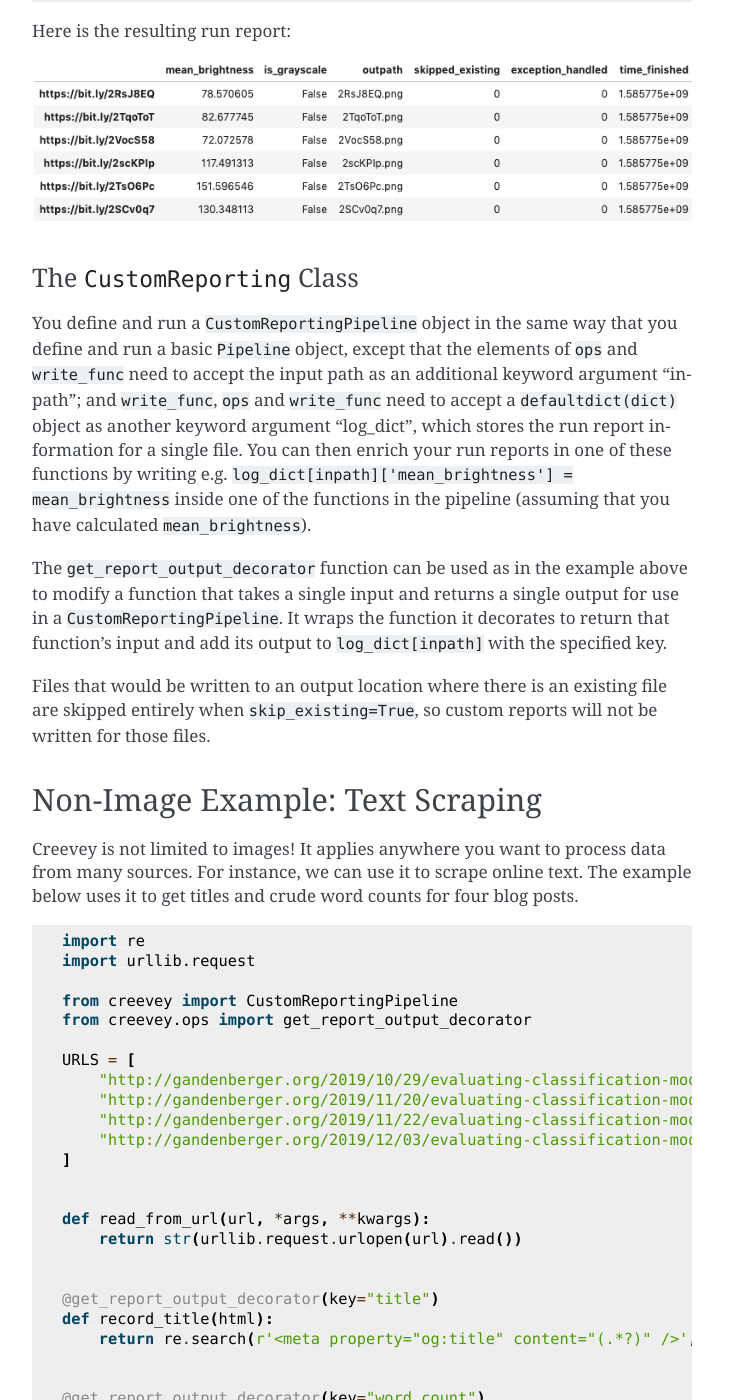
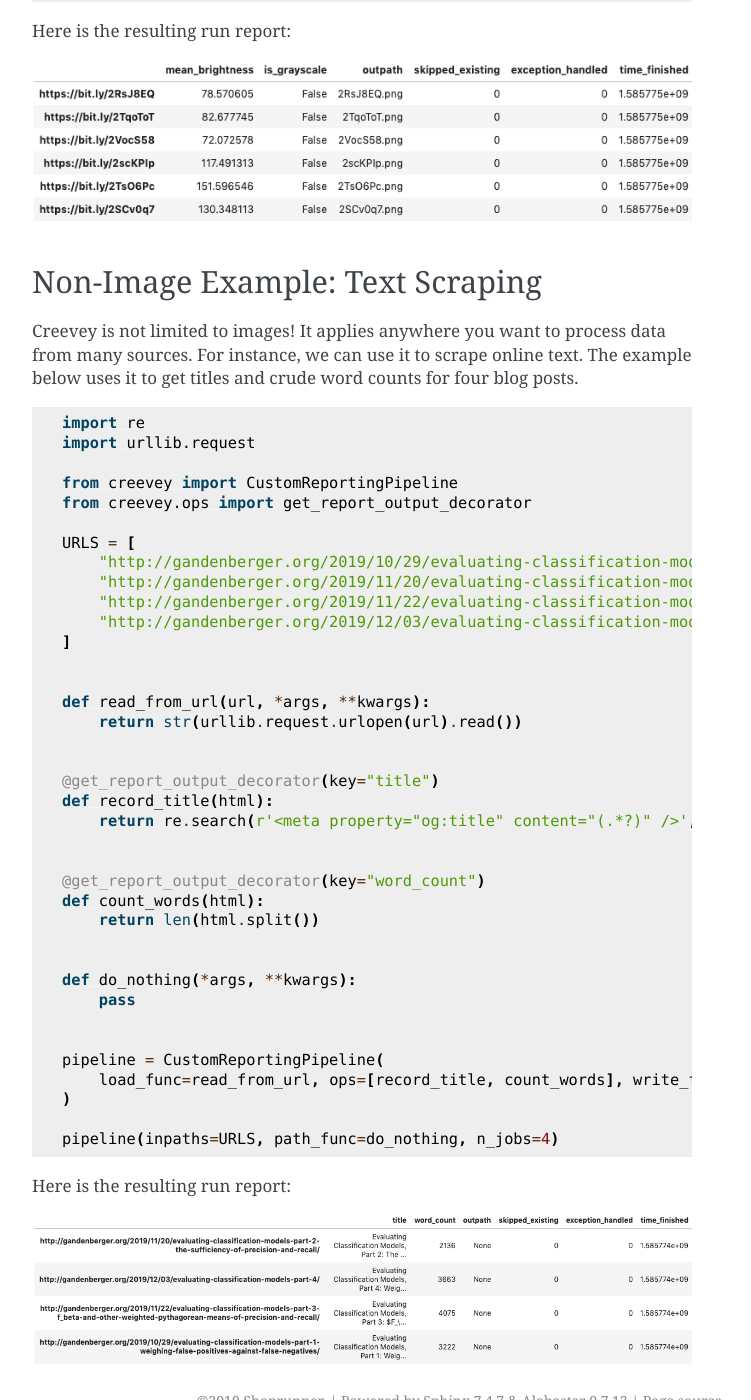
Before and after one commit to ShopRunner/wildebeest, a Sphinx documentation site: the page built from docs/quickstart.rst, in a window 1280 px wide and 1400 px high, scrolled down 2614 px. Shown: the whole window, without its empty margins (388-1139 px from the left). Built offline with Sphinx 7.4.7, drawn with Linux system fonts in a browser that asks for light colours; some of the changed text lies outside the part shown.

Commit message:
Work on it

```diff
--- a/docs/quickstart.rst
+++ b/docs/quickstart.rst
@@ -110,15 +110,6 @@ Here is the resulting run report:
    :alt:
 
 
-The ``CustomReporting`` Class
-^^^^^^^^^^^^^^^^^^^^^^^^^^^^^^^^^
-
-You define and run a ``CustomReportingPipeline`` object in the same way that you define and run a basic ``Pipeline`` object, except that the elements of ``ops`` and ``write_func`` need to accept the input path as an additional keyword argument "inpath"; and ``write_func``\ , ``ops`` and ``write_func`` need to accept a ``defaultdict(dict)`` object as another keyword argument "log_dict", which stores the run report information for a single file. You can then enrich your run reports in one of these functions by writing e.g. ``log_dict[inpath]['mean_brightness'] = mean_brightness`` inside one of the functions in the pipeline (assuming that you have calculated ``mean_brightness``\ ).
-
-The ``get_report_output_decorator`` function can be used as in the example above to modify a function that takes a single input and returns a single output for use in a ``CustomReportingPipeline``. It wraps the function it decorates to return  that function's input and add its output to ``log_dict[inpath]`` with the specified key.
-
-Files that would be written to an output location where there is an existing file are skipped entirely when ``skip_existing=True``\ , so custom reports will not be written for those files.
-
 Non-Image Example: Text Scraping
 --------------------------------
 
@@ -162,7 +153,7 @@ Creevey is not limited to images! It applies anywhere you want to process data f
        load_func=read_from_url, ops=[record_title, count_words], write_func=do_nothing,
    )
 
-   pipeline(inpaths=URLS, path_func=do_nothing, n_jobs=4, skip_existing=False)
+   pipeline(inpaths=URLS, path_func=do_nothing, n_jobs=4)
 
 Here is the resulting run report:
 
```
Also changed, not shown: 2 other files.
